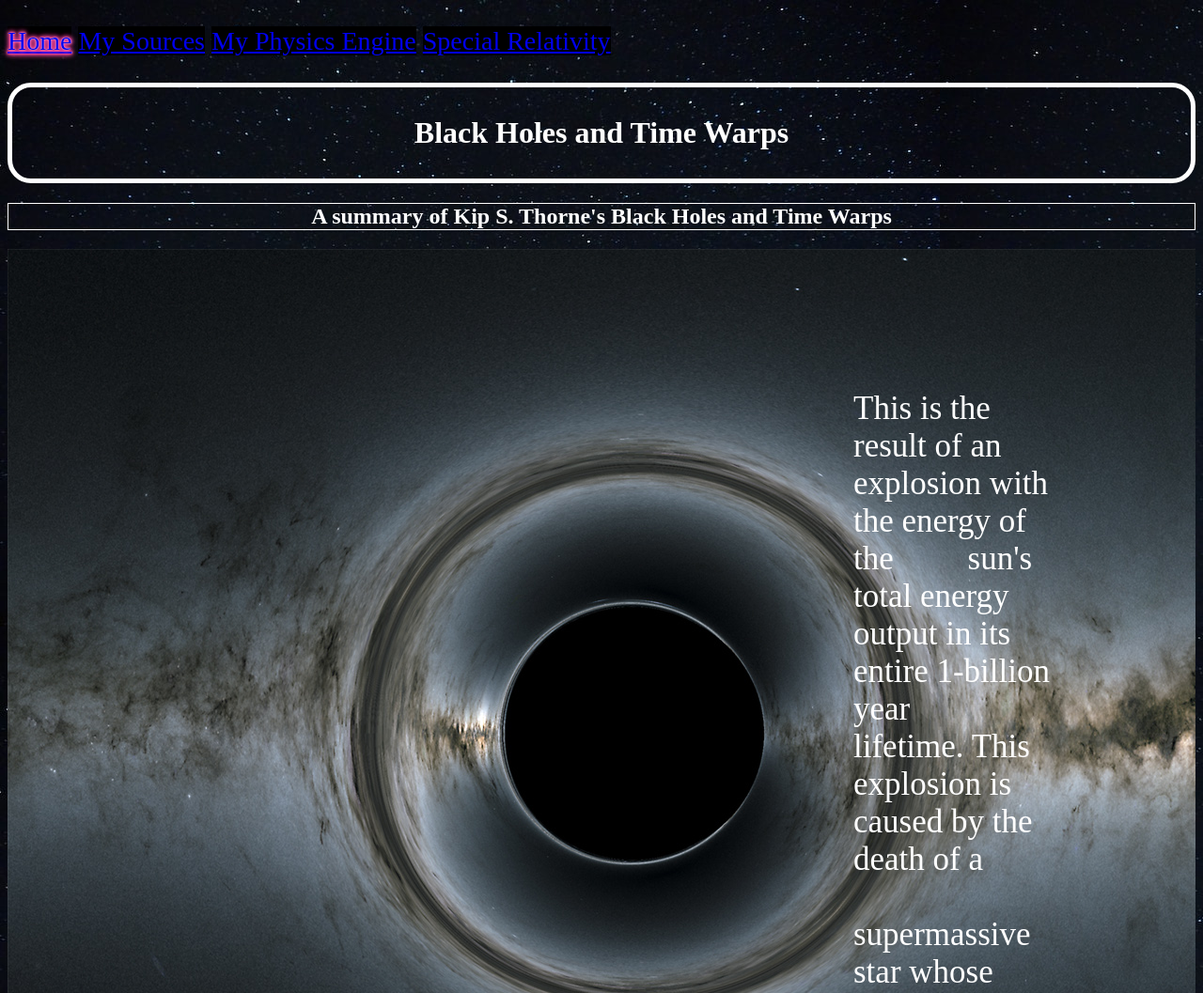
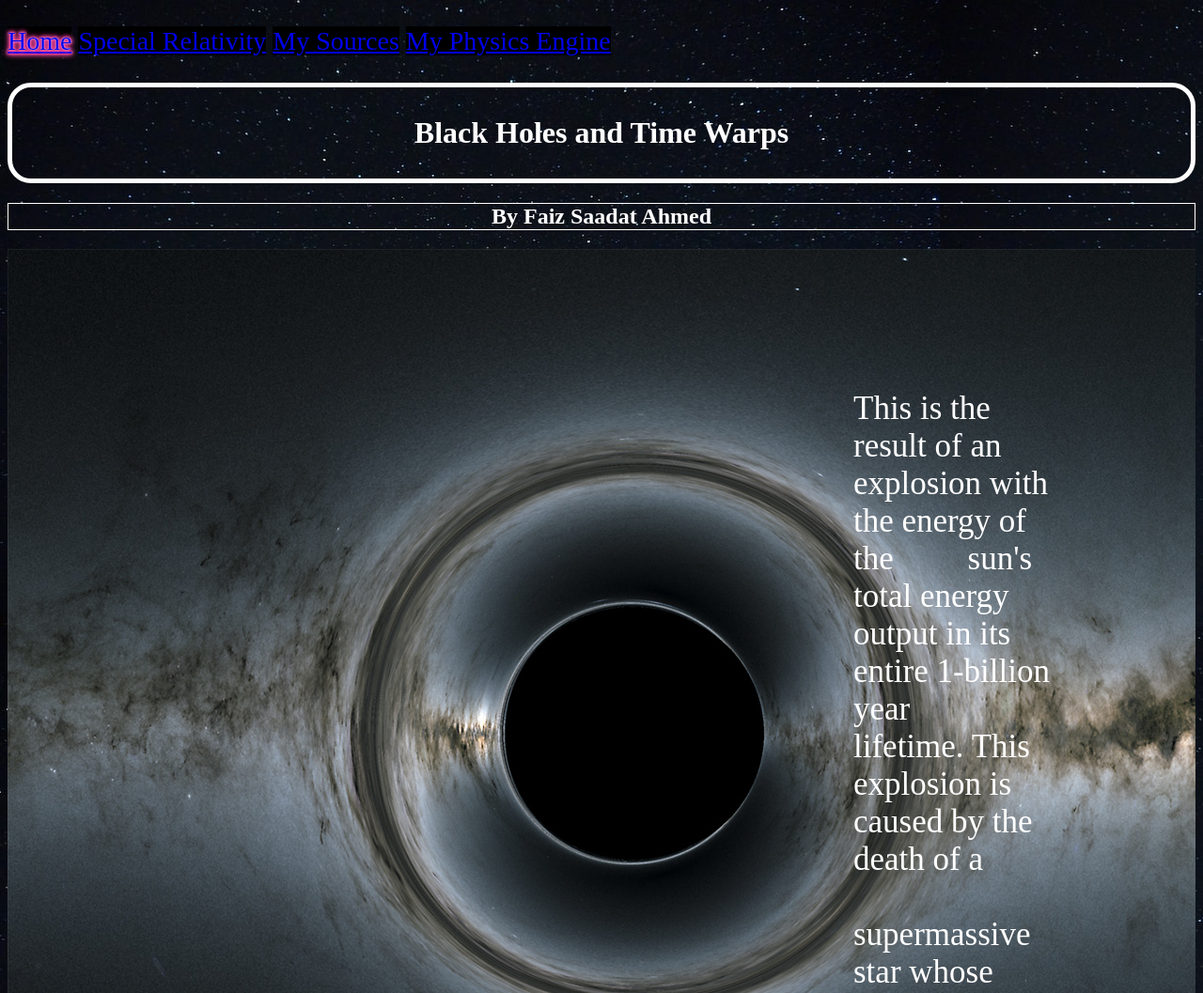
Before and after one commit to KurumiTokiisaki/BHaTM, a plain HTML site: page index.html in a window 1280 px wide. Shown: the top 1057 px of the page at 94% size. Drawn offline with Linux system fonts and the light colour scheme.

Commit message:
made website more QoL

```diff
--- a/index.html
+++ b/index.html
@@ -9,13 +9,13 @@
 
 <p style="font-size: 28px;">
     <a href="index.html" class="rainbow-glowing-text">Home</a>
+    <a href="specialRelativity.html">Special Relativity</a>
     <a href="researchEvaluation.html">My Sources</a>
     <a href="https://github.com/KurumiTokiisaki/2DPhysicsEngine" target="_blank">My Physics Engine</a>
-    <a href="specialRelativity.html">Special Relativity</a>
 </p>
 
 <h1>Black Holes and Time Warps</h1>
-<h2>A summary of Kip S. Thorne's Black Holes and Time Warps</h2>
+<h2>By Faiz Saadat Ahmed</h2>
 <!--
 <section style="margin-top: 5000px;">
     <div class="scroll-text" style="padding-top: 100px;">
```
Also changed, not shown: researchEvaluation.html (+1 -1 lines), specialRelativity.html (+1 -1 lines).
